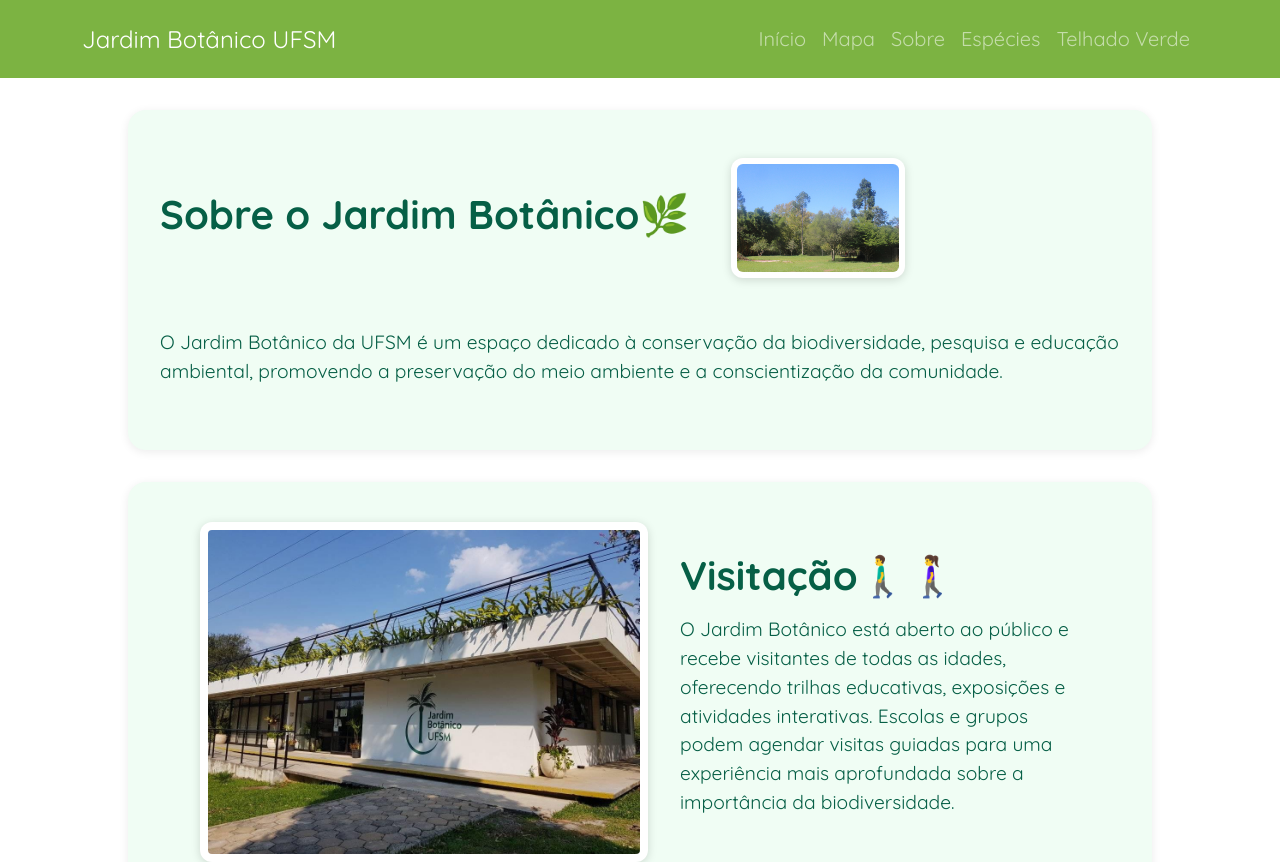
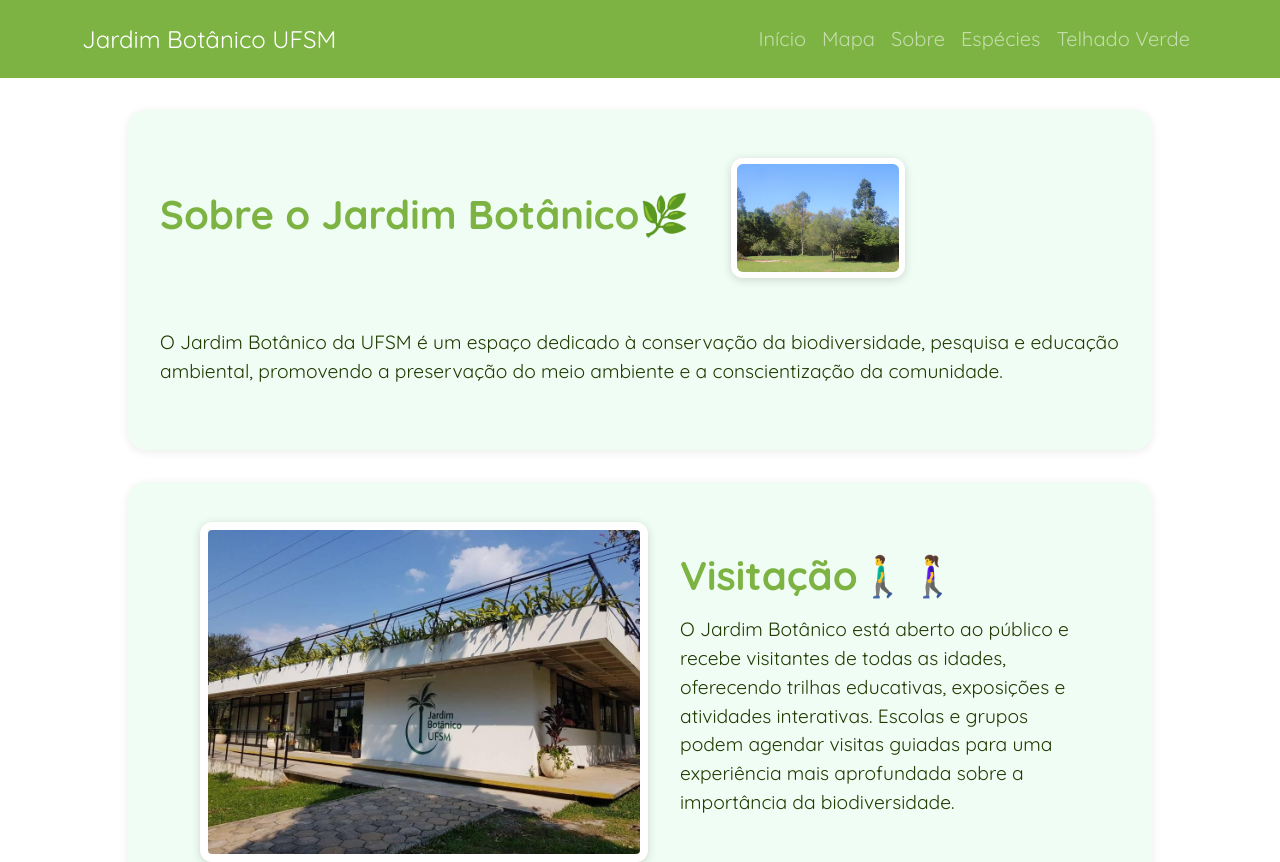
Before and after one commit to arthurmarcon1/jardim-botanico-site, a React (Create React App) app in the folder frontend/: page /sobre in a window 1280 px wide. Shown: the top 862 px of the page. Built offline with nearby package versions, Linux system fonts and the light colour scheme.

Commit message:
Mudanças de cor e formatação Sobre e TelhadoVerde

```diff
--- a/frontend/src/components/sobre/SobreIntro.js
+++ b/frontend/src/components/sobre/SobreIntro.js
@@ -43,7 +43,7 @@
     heading: {
       fontSize: isMobile ? '1.5rem' : '2.5rem',
       fontWeight: 'bold',
-      color: 'rgb(6, 95, 70)',
+      color: 'rgb(124, 179, 66)',
       textAlign: isMobile ? 'center' : 'left',
       transition: 'transform 0.3s ease',
     },
@@ -60,9 +60,9 @@
     paragraph: {
       marginTop: '0.5rem',
       fontSize: isMobile ? '1rem' : '1.2rem',
-      color: 'rgb(6, 95, 70)',
       textAlign: isMobile ? 'center' : 'left',
       transition: 'transform 0.3s ease',
+      color: 'rgb(32, 59, 2)',
     },
   };
 
--- a/frontend/src/components/sobre/SobreRegras.js
+++ b/frontend/src/components/sobre/SobreRegras.js
@@ -108,6 +108,7 @@
       marginBottom: '20px',
       color: '#065f46',
       textAlign: isMobile ? 'center' : 'left',
+      color: 'rgb(124, 179, 66)',
     },
     list: {
       listStyleType: 'none',
@@ -142,6 +143,7 @@
     regraText: {
       flex: 1,
       fontSize: '1.08rem',
+      color: 'rgb(32, 59, 2)',
     },
   };
 
--- a/frontend/src/components/sobre/SobreTelhadoVerde.js
+++ b/frontend/src/components/sobre/SobreTelhadoVerde.js
@@ -15,74 +15,64 @@
 
   const styles = {
     container: {
-      position: 'relative',
-      width: '100%',
-      overflow: 'hidden',
-    },
-    backgroundImage: {
-      width: '100%',
-      height: isMobile ? '400px' : '640px',
-      objectFit: 'cover',
-      filter: 'brightness(0.5)', // <<< escurece a imagem
-    },
-    overlay: {
-      position: 'absolute',
-      top: 0,
-      left: 0,
-      width: '100%',
-      height: '100%',
+      width: isMobile ? '98vw' : '80vw',
+      maxWidth: '1200px',
+      minHeight: isMobile ? '320px' : '340px',
       display: 'flex',
       flexDirection: isMobile ? 'column' : 'row',
       alignItems: 'center',
-      justifyContent: 'space-between',
-      backgroundColor: 'rgba(0, 0, 0, 0.4)',
-      padding: isMobile ? '20px' : '40px',
-      color: 'white',
-      textAlign: isMobile ? 'center' : 'left',
-      gap: '20px',
+      justifyContent: 'center',
+      background: '#f0fdf4',
+      padding: isMobile ? '24px 6px' : '40px 32px',
+      gap: '32px',
+      boxSizing: 'border-box',
+      borderRadius: '18px',
+      margin: '32px auto',
+      boxShadow: '0 2px 10px rgba(0,0,0,0.08)',
     },
     imageContainer: {
       flex: 1,
       display: 'flex',
-      justifyContent: isMobile ? 'center' : 'flex-start',
-      marginTop: isMobile ? '20px' : '0',
+      justifyContent: 'center',
+      alignItems: 'center',
+      marginLeft: isMobile ? '0' : '40px',
+      marginTop: isMobile ? '10px' : '0',
     },
     JardimBotanicoImg: {
-      height: isMobile ? '250px' : '400px',
-      width: isMobile ? '250px' : '650px',
+      height: isMobile ? '180px' : '340px',
       objectFit: 'contain',
       transition: 'transform 0.3s ease',
+      borderRadius: '12px',
+      boxShadow: '0 2px 10px rgba(0,0,0,0.15)',
+      background: '#fff',
+      padding: '8px',
     },
     textContainer: {
       flex: 1,
       maxWidth: isMobile ? '100%' : '50%',
-      paddingRight: isMobile ? '0' : '60px',
+      paddingRight: isMobile ? '0' : '40px',
+      marginBottom: isMobile ? '20px' : 0,
+      textAlign: isMobile ? 'center' : 'left',
     },
     heading: {
-      fontSize: isMobile ? '1.8rem' : '2.5rem',
+      fontSize: isMobile ? '1.5rem' : '2.5rem',
       fontWeight: 'bold',
       transition: 'transform 0.3s ease',
+      color: 'rgb(124, 179, 66)',
     },
     paragraph: {
       marginTop: '1rem',
       fontSize: isMobile ? '1rem' : '1.2rem',
       transition: 'transform 0.3s ease',
+      color: 'rgb(32, 59, 2)',
     },
   };
 
   return (
     <div style={styles.container}>
-      <img
-        src="/imgs/fundo1.jpeg"
-        alt="Fundo do Jardim Botânico"
-        style={styles.backgroundImage}
-      />
-
-      <div style={styles.overlay}>
-        {/* Agora a imagem vem primeiro */}
       <div style={styles.imageContainer}>
         <img
-            src="/imgs/telhahdo verde.jpg"
+          src="/imgs/Jardim-Botanico.jpg"
           alt="jardim botanico"
           style={styles.JardimBotanicoImg}
         />
@@ -105,7 +95,6 @@
         </p>
       </div>
     </div>
-    </div>
   );
 };
 
--- a/frontend/src/components/sobre/SobreVisitaçao.js
+++ b/frontend/src/components/sobre/SobreVisitaçao.js
@@ -53,18 +53,19 @@
       maxWidth: isMobile ? '100%' : '50%',
       paddingRight: isMobile ? '0' : '40px',
       marginBottom: isMobile ? '20px' : 0,
-      color: 'rgb(6, 95, 70)', // verde escuro
       textAlign: isMobile ? 'center' : 'left',
     },
     heading: {
       fontSize: isMobile ? '1.5rem' : '2.5rem',
       fontWeight: 'bold',
       transition: 'transform 0.3s ease',
+      color: 'rgb(124, 179, 66)',
     },
     paragraph: {
       marginTop: '1rem',
       fontSize: isMobile ? '1rem' : '1.2rem',
       transition: 'transform 0.3s ease',
+      color: 'rgb(32, 59, 2)',
     },
   };
 
```
Lines whose indentation alone changed are shown as unchanged.
